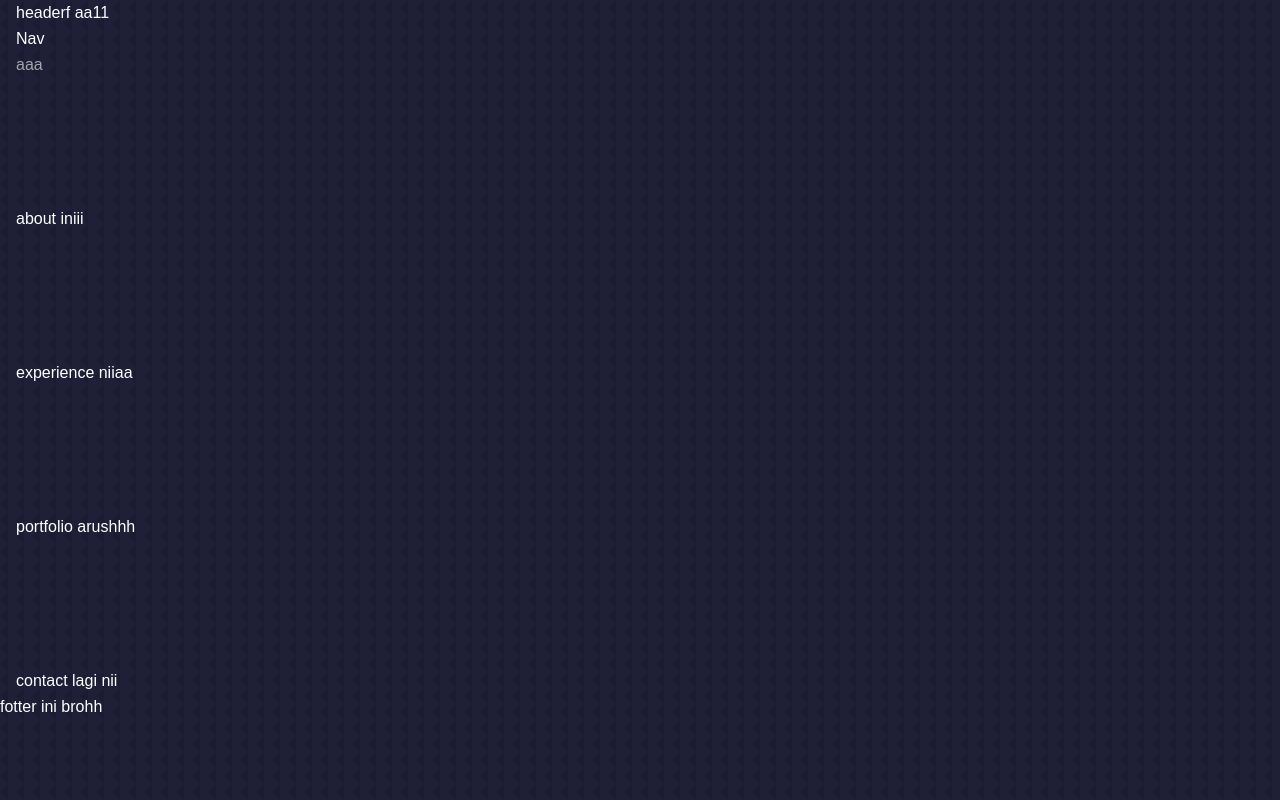
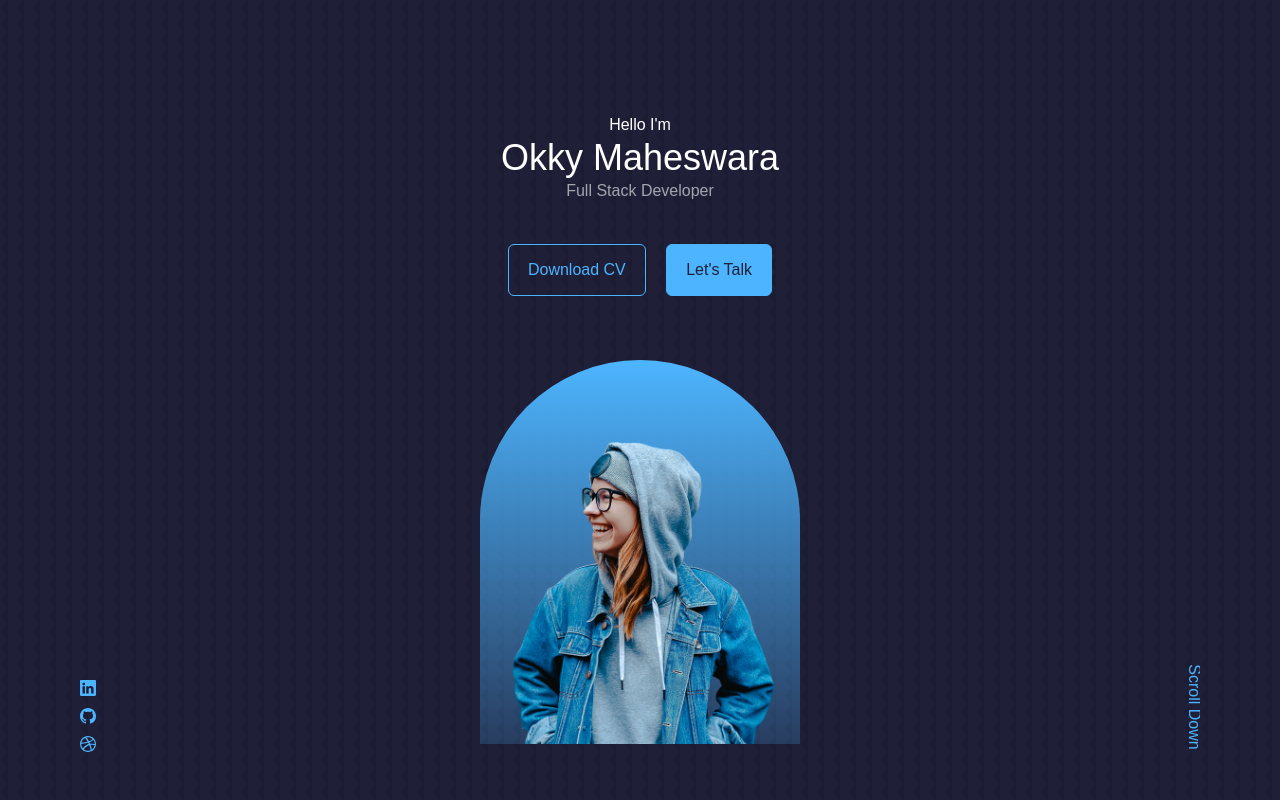
Before and after one commit to putuokky/nextjs-personal-web, a Next.js app: page / in a window 1280 px wide. Shown: the top 800 px of the page. Built offline with nearby package versions, Linux system fonts and the light colour scheme.

Commit message:
buat header

```diff
--- /dev/null
+++ b/components/CTA.js
@@ -0,0 +1,13 @@
+import React from 'react'
+// import CV from '../public/assets/cv.pdf'
+
+const CTA = () => {
+  return (
+    <div className='mt-10 flex gap-5 justify-center'>
+      <a href='/assets/cv.pdf' className='btn'>Download CV</a>
+      <a href='#contact' className='btn btn-primary'>Let's Talk</a>
+    </div>
+  )
+}
+
+export default CTA
--- a/components/Header.js
+++ b/components/Header.js
@@ -1,9 +1,22 @@
-import React from 'react'
+import CTA from './CTA'
+import HeaderSocial from './HeaderSocial'
 
 export default function Header() {
   return (
-    <header>
-      headerf aa11
+    <header className='h-screen pt-28 overflow-hidden'>
+      <div className='text-center h-full relative'>
+        <h5>Hello I'm</h5>
+        <h1>Okky Maheswara</h1>
+        <h5 className='text-light'>Full Stack Developer</h5>
+        <CTA />
+        <HeaderSocial />
+
+        <div className='bg-gradient-to-b from-primary to-primary/20 w-80 h-96 absolute left-1/2 transform -translate-x-1/2 mt-16 rounded-t-[12rem] overflow-hidden pt-20 px-6 pb-6'>
+          <img src='/assets/me.png' alt='' />
+        </div>
+
+        <a href='#contact' className='absolute -right-9 bottom-20 rotate-90 font-light hidden sm:flex'>Scroll Down</a>
+      </div>
     </header>
   )
 }
--- /dev/null
+++ b/components/HeaderSocial.js
@@ -0,0 +1,11 @@
+import { BsLinkedin, BsGithub, BsDribbble } from 'react-icons/bs'
+
+export default function HeaderSocial() {
+  return (
+    <div className='hidden sm:flex flex-col items-center gap-3 absolute left-0 bottom-12 after:content-none after:w-1 after:h-8 after:bg-primary'>
+      <a href='https://www.linkedin.com' target='_blank'><BsLinkedin /></a>
+      <a href='https://github.com/' target='_blank'><BsGithub /></a>
+      <a href='https://www.dribbble.com' target='_blank'><BsDribbble /></a>
+    </div>
+  )
+}
--- a/package.json
+++ b/package.json
@@ -9,7 +9,8 @@
   "dependencies": {
     "next": "12.1.4",
     "react": "18.0.0",
-    "react-dom": "18.0.0"
+    "react-dom": "18.0.0",
+    "react-icons": "^4.4.0"
   },
   "devDependencies": {
     "autoprefixer": "^10.4.7",
--- a/pages/index.js
+++ b/pages/index.js
@@ -7,7 +7,6 @@
 export default function Home() {
   return (
     <Layout>
-      <div className="text-light">aaa</div>
       <About />
       <Experience />
       <Portfolio />
--- a/styles/globals.css
+++ b/styles/globals.css
@@ -66,3 +66,38 @@
 a:hover {
   color: var(--color-white);
 }
+
+.btn {
+  color: var(--color-primary);
+  padding: 0.75rem 1.2rem;
+  transition: var(--transition);
+  @apply w-max inline-block text-primary rounded-md cursor-pointer border border-solid border-primary;
+}
+
+.btn:hover {
+  background: var(--color-white);
+  color: var(--color-bg);
+  border-color: transparent;
+}
+
+.btn-primary {
+  background: var(--color-primary);
+  color: var(--color-bg);
+}
+
+img {
+  display: block;
+  width: 100%;
+  object-fit: cover;
+}
+
+/* ========== MEDIA QUERIES (MEDIUM DEVICES) ========== */
+/* @media screen and (max-width: 600px) {
+  .container {
+    width: var(--container-width-sm);
+  }
+
+  section>h2 {
+    margin-bottom: 2rem;
+  }
+} */
--- a/tailwind.config.js
+++ b/tailwind.config.js
@@ -7,9 +7,16 @@
   theme: {
     container: {
       center: true,
-      padding: '1rem', /* 16px */
+      padding: {
+        DEFAULT: '1rem',
+        sm: '2rem',
+        lg: '4rem',
+        xl: '5rem',
+        '2xl': '6rem',
+      },
     },
     colors: {
+      'primary': '#4db5ff',
       'light': '#ffffff99',
     },
     extend: {},
```
Also changed, not shown: 1 other file (tests, documents, lock files or other folders).
